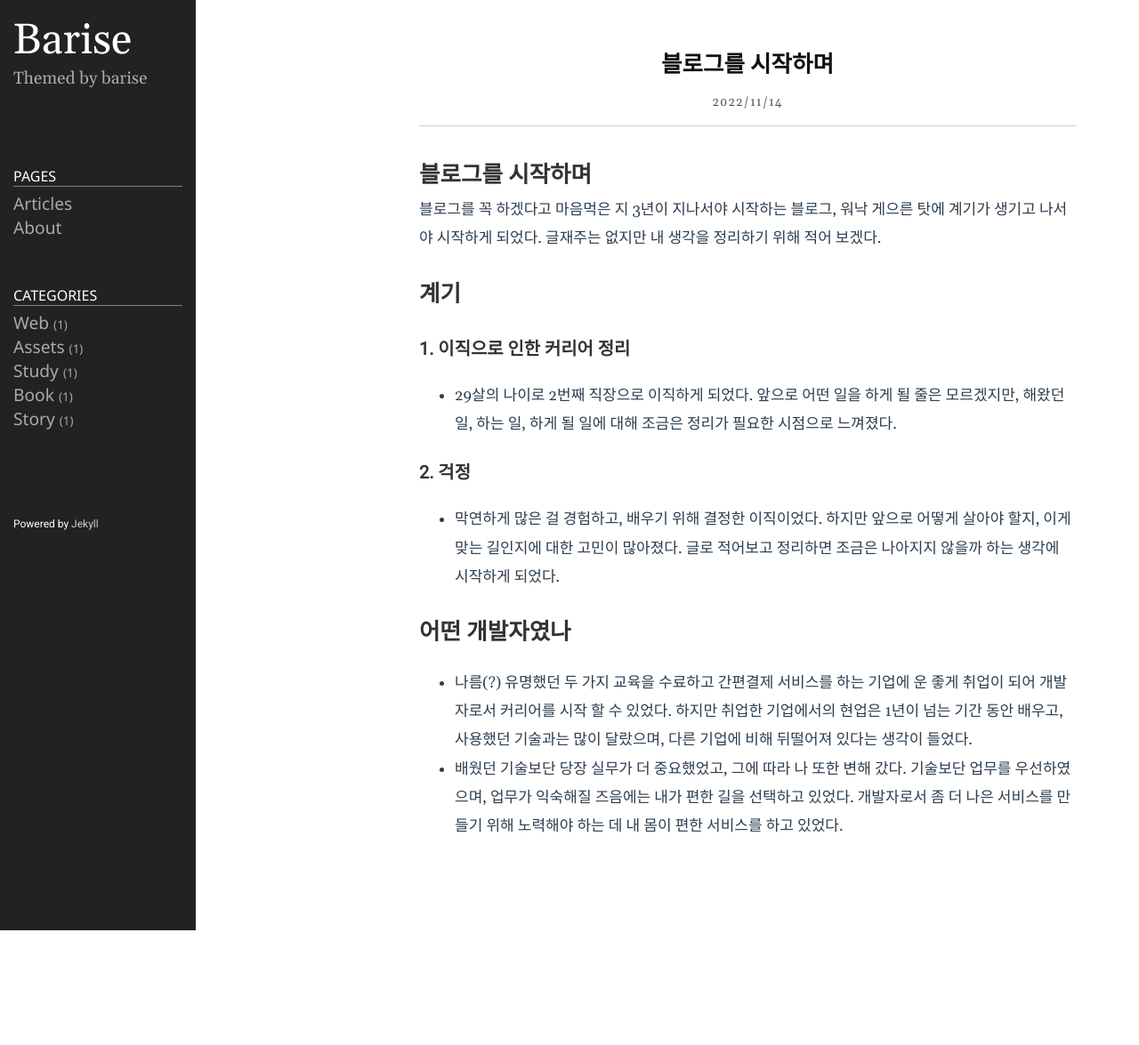
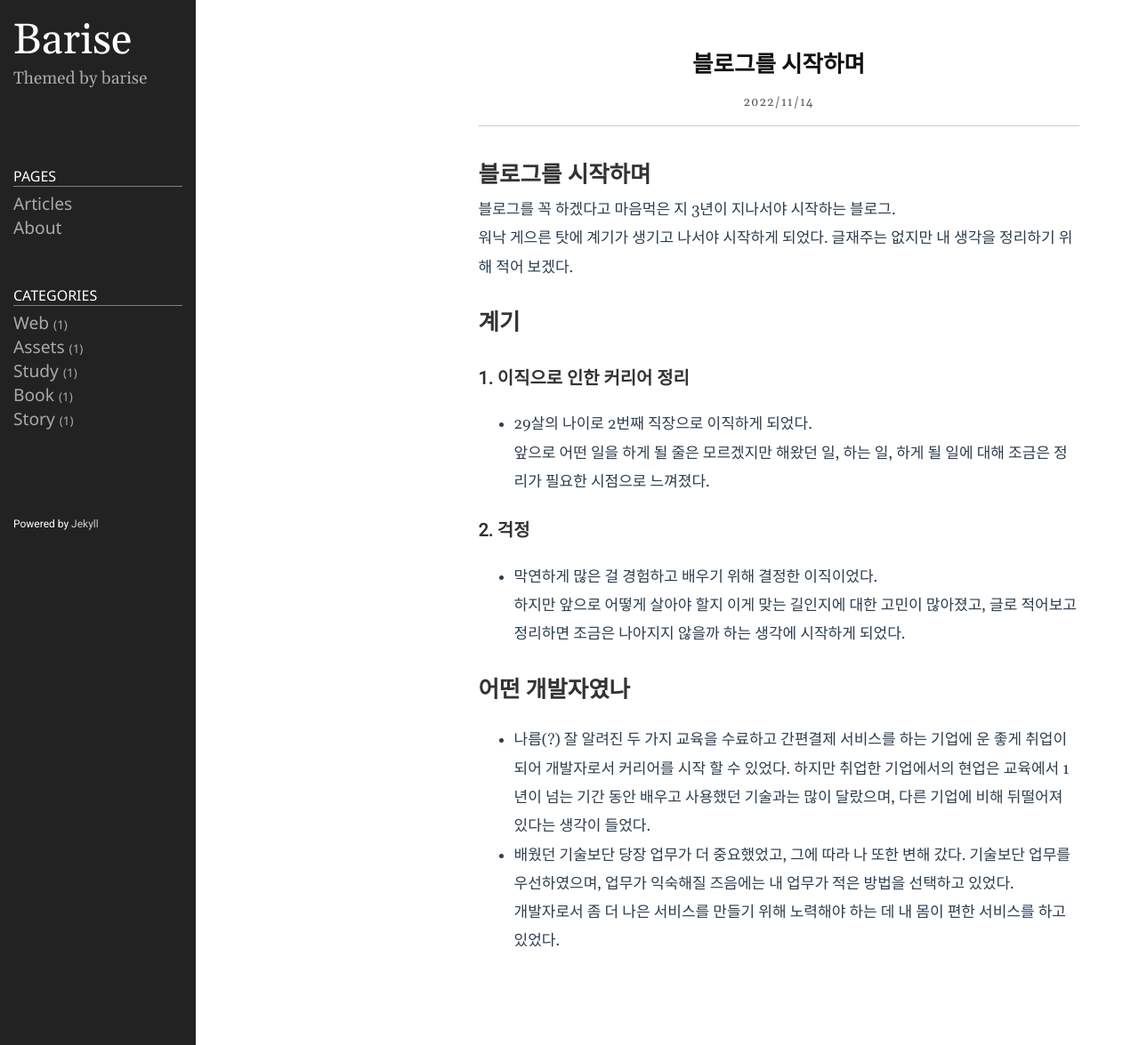
Before and after one commit to Barise/barise.github.io, a Jekyll site: the page built from _posts/2022-11-13-이직.markdown, in a window 1280 px wide. Shown: the whole page at 89% size. Built offline with Jekyll 4.4.1, drawn with Linux system fonts in a browser that asks for light colours; before the commit the page ends 1046 px from its top, so only the background shows below that.

Commit message:
Story update

```diff
--- a/_posts/2022-11-13-이직.markdown
+++ b/_posts/2022-11-13-이직.markdown
@@ -7,18 +7,22 @@ category: Story
 
 # 블로그를 시작하며
 
-블로그를 꼭 하겠다고 마음먹은 지 3년이 지나서야 시작하는 블로그, 워낙 게으른 탓에 계기가 생기고 나서야 시작하게 되었다. 글재주는 없지만 내 생각을 정리하기 위해 적어 보겠다.
+블로그를 꼭 하겠다고 마음먹은 지 3년이 지나서야 시작하는 블로그.
+워낙 게으른 탓에 계기가 생기고 나서야 시작하게 되었다. 글재주는 없지만 내 생각을 정리하기 위해 적어 보겠다.
 
 ## 계기
 
 ### 1. 이직으로 인한 커리어 정리
 
-- 29살의 나이로 2번째 직장으로 이직하게 되었다. 앞으로 어떤 일을 하게 될 줄은 모르겠지만, 해왔던 일, 하는 일, 하게 될 일에 대해 조금은 정리가 필요한 시점으로 느껴졌다.
+- 29살의 나이로 2번째 직장으로 이직하게 되었다.
+앞으로 어떤 일을 하게 될 줄은 모르겠지만 해왔던 일, 하는 일, 하게 될 일에 대해 조금은 정리가 필요한 시점으로 느껴졌다.
 
 ### 2. 걱정
 
-- 막연하게 많은 걸 경험하고, 배우기 위해 결정한 이직이었다. 하지만 앞으로 어떻게 살아야 할지, 이게 맞는 길인지에 대한 고민이 많아졌다. 글로 적어보고 정리하면 조금은 나아지지 않을까 하는 생각에 시작하게 되었다.
+- 막연하게 많은 걸 경험하고 배우기 위해 결정한 이직이었다.
+하지만 앞으로 어떻게 살아야 할지 이게 맞는 길인지에 대한 고민이 많아졌고, 글로 적어보고 정리하면 조금은 나아지지 않을까 하는 생각에 시작하게 되었다.
 
 ## 어떤 개발자였나
-- 나름(?) 유명했던 두 가지 교육을 수료하고 간편결제 서비스를 하는 기업에 운 좋게 취업이 되어 개발자로서 커리어를 시작 할 수 있었다. 하지만 취업한 기업에서의 현업은 1년이 넘는 기간 동안 배우고, 사용했던 기술과는 많이 달랐으며, 다른 기업에 비해 뒤떨어져 있다는 생각이 들었다.
-- 배웠던 기술보단 당장 실무가 더 중요했었고, 그에 따라 나 또한 변해 갔다. 기술보단 업무를 우선하였으며, 업무가 익숙해질 즈음에는 내가 편한 길을 선택하고 있었다. 개발자로서 좀 더 나은 서비스를 만들기 위해 노력해야 하는 데 내 몸이 편한 서비스를 하고 있었다.
+- 나름(?) 잘 알려진 두 가지 교육을 수료하고 간편결제 서비스를 하는 기업에 운 좋게 취업이 되어 개발자로서 커리어를 시작 할 수 있었다. 하지만 취업한 기업에서의 현업은 교육에서 1년이 넘는 기간 동안 배우고 사용했던 기술과는 많이 달랐으며, 다른 기업에 비해 뒤떨어져 있다는 생각이 들었다.
+- 배웠던 기술보단 당장 업무가 더 중요했었고, 그에 따라 나 또한 변해 갔다. 기술보단 업무를 우선하였으며, 업무가 익숙해질 즈음에는 내 업무가 적은 방법을 선택하고 있었다.
+개발자로서 좀 더 나은 서비스를 만들기 위해 노력해야 하는 데 내 몸이 편한 서비스를 하고 있었다.
--- a/public/css/style.css
+++ b/public/css/style.css
@@ -86,7 +86,7 @@ code {
 }
 
 .content {
-	margin-left: 180px;
+	margin-left: 250px;
 	flex: 1 1 auto;
 	padding: 0px 30px;
 }
```
